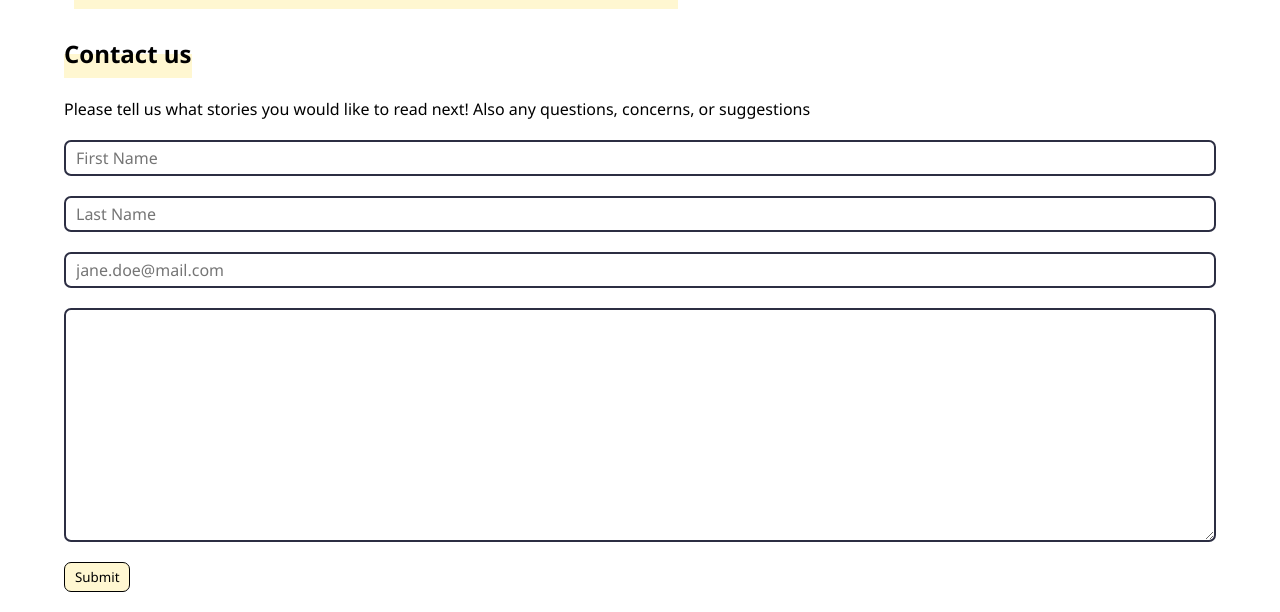
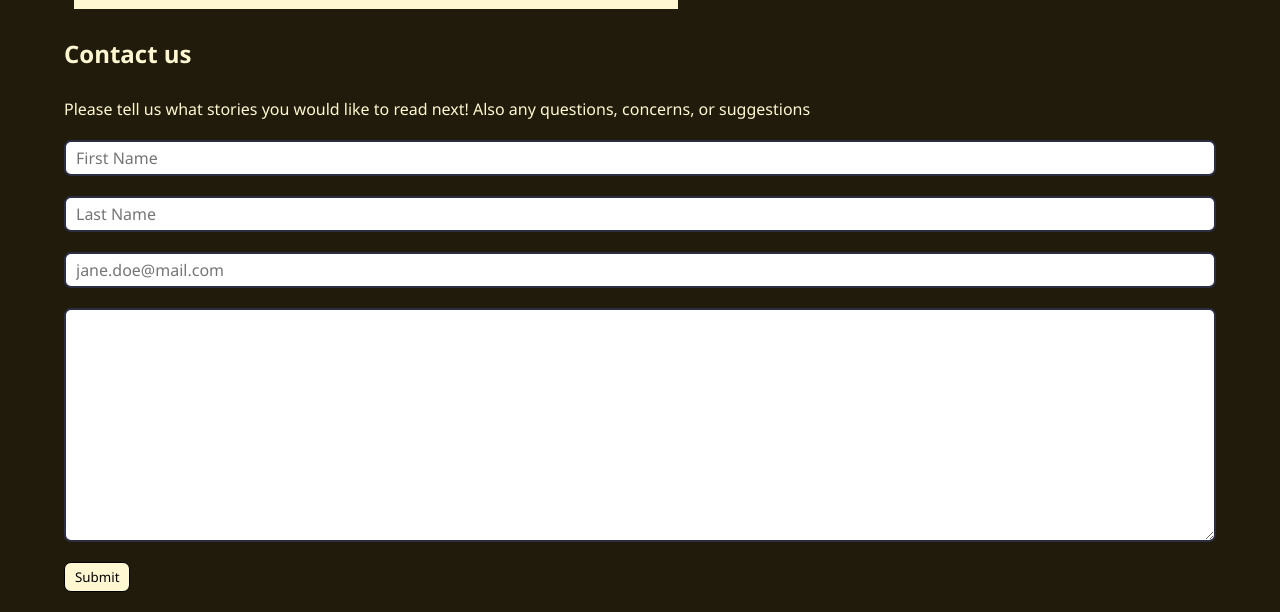
Before and after one commit to Sovima/stories-website, a Flask app: page / in a window 1280 px wide. Shown: the part 594-1206 px from the top of the page. Run offline with Flask 2, Linux system fonts and the light colour scheme.

Commit message:
Update home dark mod

```diff
--- a/static/css/home.css
+++ b/static/css/home.css
@@ -1,35 +1,25 @@
-/* .classA:hover {
-    background-color: rgb(255, 202, 87);
-} */
-
 body {
     background-color: rgb(255, 255, 255);
 }
 
 
-
-h2.about-us-heading, h2.contact {
-    color: black;
-    font-family: 'Segoe UI', Tahoma, Geneva, Verdana, sans-serif;
-    line-height:30px;
-    text-decoration-color: #fff7d1;
-    font-size:24px;
-}
-
 mark {
+    color: #fff7d1;
     display: inline-block;
     background-color: #fff7d1;
     line-height:0em;
     padding-bottom: 1em;
 }
 
-
-
-body h2{
+h2 {
     text-align: left;
-    color: #000000;
+    /* color: #000000; */
+    color: #fff7d1 !important;
     padding-top: 0px;
     margin-top:0;
+    font-family: 'Segoe UI', Tahoma, Geneva, Verdana, sans-serif;
+    line-height:30px;
+    font-size:24px;
 }
 
 
@@ -130,7 +120,6 @@ button:hover {
 
     img.about-me{
         align-self:center;
-        box-shadow: 10px 10px #fff7d1;
         width: 90vw;
         margin: 5% 5%;
         border-radius: 7px;
@@ -143,3 +132,31 @@ button:hover {
         margin: 0% 5%;
     }
 }
+
+
+
+
+
+/* Dark mode */
+body.dark {
+    background-color: #201B0A;
+}
+
+
+body.dark p {
+    color:#fff7d1;
+}
+
+body.dark mark {
+    background-color: transparent;
+}
+
+
+body.dark .about-us-heading {
+    color: #ddb800 !important;
+}
+
+
+body.dark img.about-me{
+    box-shadow: 0;
+}
```
